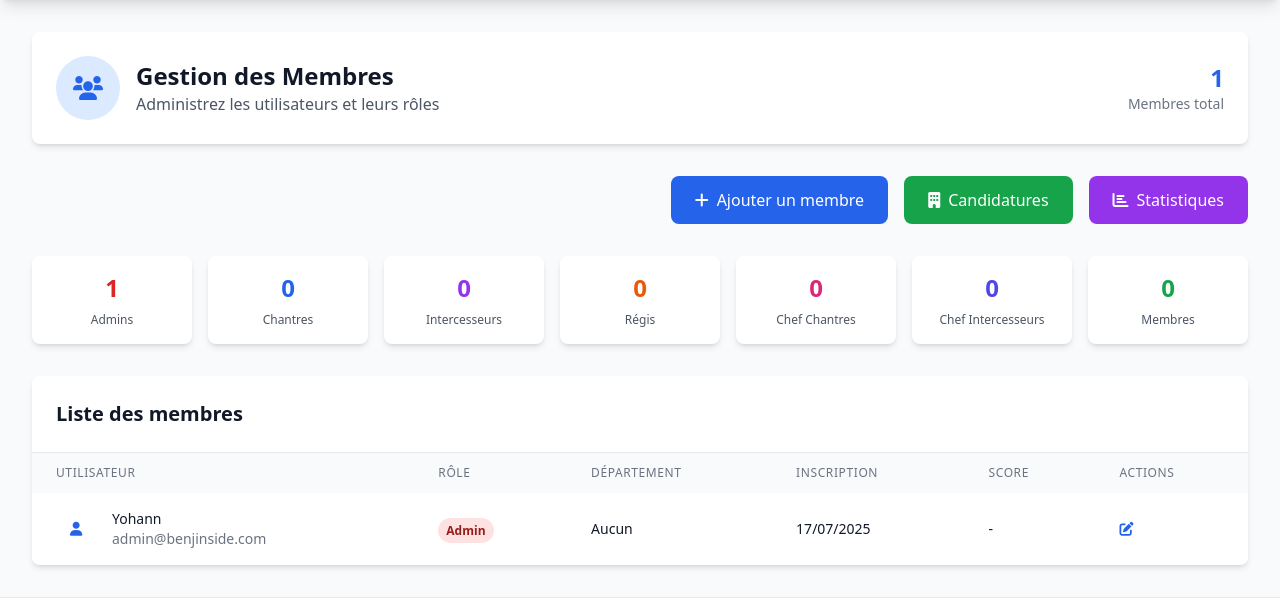
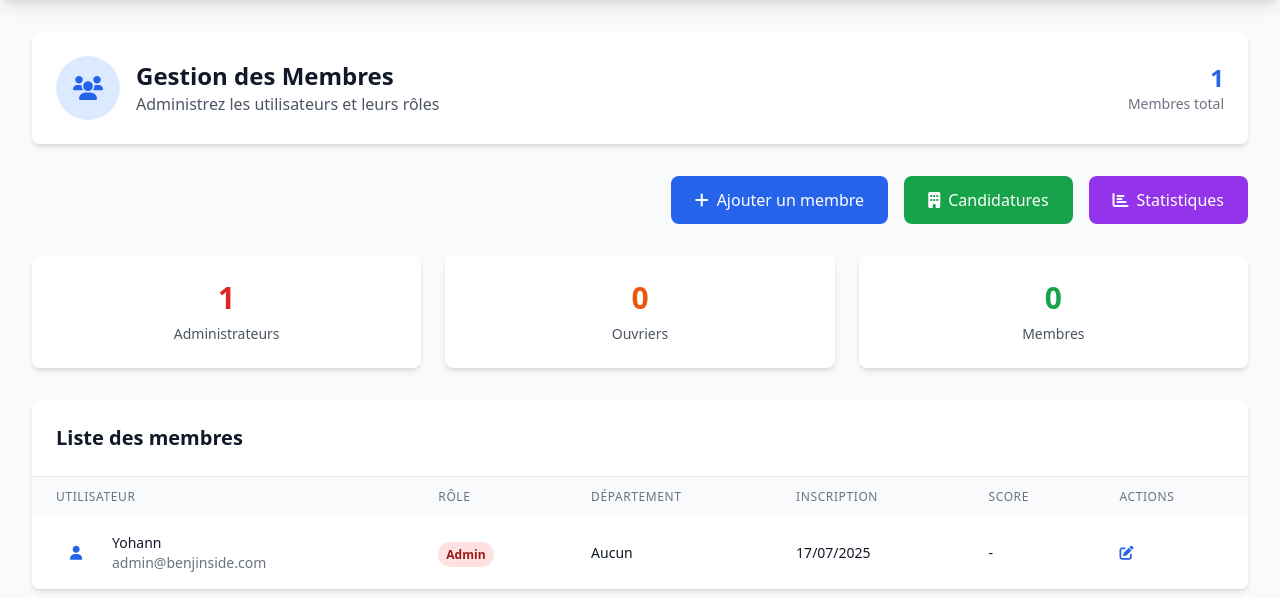
Before and after one commit to Richy-and/BENJ_SUPER, a Flask app: page /admin/members in a window 1280 px wide. Shown: the part 65-663 px from the top of the page. Run offline with Flask 3, Linux system fonts and the light colour scheme; the visitor is signed in with stand-in values (Sample User, id 1); data comes from the database, SQL or seed files in the repository; some libraries are stand-ins or nearby versions.

Commit message:
Simplify member role display on the admin dashboard for better clarity
Reduces displayed roles on the admin members page in templates/admin/members.html to admin, ouvrier, and membre.

Replit-Commit-Author: Agent
Replit-Commit-Session-Id: 565ac0b4-8b9b-4fe5-aace-b84b2958c81a
Replit-Commit-Screenshot-Url: https://storage.googleapis.com/screenshot-production-us-central1/670d1683-97da-4c4e-8755-c975f56bb6a1/565ac0b4-8b9b-4fe5-aace-b84b2958c81a/0HImAlN

```diff
--- a/templates/admin/members.html
+++ b/templates/admin/members.html
@@ -43,45 +43,22 @@
     </div>
 
     <!-- Statistics Cards -->
-    <div class="grid grid-cols-1 md:grid-cols-7 gap-4">
+    <div class="grid grid-cols-1 md:grid-cols-3 gap-6 mb-8">
         {% set admin_count = users|selectattr('role', 'equalto', 'admin')|list|length %}
-        {% set chef_count = users|selectattr('role', 'equalto', 'chef')|list|length %}
         {% set ouvrier_count = users|selectattr('role', 'equalto', 'ouvrier')|list|length %}
         {% set membre_count = users|selectattr('role', 'equalto', 'membre')|list|length %}
-        {% set chantres_count = users|selectattr('role', 'equalto', 'chantres')|list|length %}
-        {% set intercesseurs_count = users|selectattr('role', 'equalto', 'intercesseurs')|list|length %}
-        {% set regis_count = users|selectattr('role', 'equalto', 'régis')|list|length %}
-        {% set chef_chantres_count = users|selectattr('role', 'equalto', 'chef_chantres')|list|length %}
-        {% set chef_intercesseurs_count = users|selectattr('role', 'equalto', 'chef_intercesseurs')|list|length %}
-        {% set chef_regis_count = users|selectattr('role', 'equalto', 'chef_régis')|list|length %}
 
-        <div class="bg-white dark:bg-gray-800 rounded-lg shadow-md p-4 text-center">
-            <div class="text-2xl font-bold text-red-600 mb-2">{{ admin_count }}</div>
-            <div class="text-xs text-gray-600 dark:text-gray-400">Admins</div>
+        <div class="bg-white dark:bg-gray-800 rounded-lg shadow-md p-6 text-center">
+            <div class="text-3xl font-bold text-red-600 mb-2">{{ admin_count }}</div>
+            <div class="text-sm text-gray-600 dark:text-gray-400">Administrateurs</div>
         </div>
-        <div class="bg-white dark:bg-gray-800 rounded-lg shadow-md p-4 text-center">
-            <div class="text-2xl font-bold text-blue-600 mb-2">{{ chantres_count }}</div>
-            <div class="text-xs text-gray-600 dark:text-gray-400">Chantres</div>
+        <div class="bg-white dark:bg-gray-800 rounded-lg shadow-md p-6 text-center">
+            <div class="text-3xl font-bold text-orange-600 mb-2">{{ ouvrier_count }}</div>
+            <div class="text-sm text-gray-600 dark:text-gray-400">Ouvriers</div>
         </div>
-        <div class="bg-white dark:bg-gray-800 rounded-lg shadow-md p-4 text-center">
-            <div class="text-2xl font-bold text-purple-600 mb-2">{{ intercesseurs_count }}</div>
-            <div class="text-xs text-gray-600 dark:text-gray-400">Intercesseurs</div>
-        </div>
-        <div class="bg-white dark:bg-gray-800 rounded-lg shadow-md p-4 text-center">
-            <div class="text-2xl font-bold text-orange-600 mb-2">{{ regis_count }}</div>
-            <div class="text-xs text-gray-600 dark:text-gray-400">Régis</div>
-        </div>
-        <div class="bg-white dark:bg-gray-800 rounded-lg shadow-md p-4 text-center">
-            <div class="text-2xl font-bold text-pink-600 mb-2">{{ chef_chantres_count }}</div>
-            <div class="text-xs text-gray-600 dark:text-gray-400">Chef Chantres</div>
-        </div>
-        <div class="bg-white dark:bg-gray-800 rounded-lg shadow-md p-4 text-center">
-            <div class="text-2xl font-bold text-indigo-600 mb-2">{{ chef_intercesseurs_count }}</div>
-            <div class="text-xs text-gray-600 dark:text-gray-400">Chef Intercesseurs</div>
-        </div>
-        <div class="bg-white dark:bg-gray-800 rounded-lg shadow-md p-4 text-center">
-            <div class="text-2xl font-bold text-green-600 mb-2">{{ membre_count }}</div>
-            <div class="text-xs text-gray-600 dark:text-gray-400">Membres</div>
+        <div class="bg-white dark:bg-gray-800 rounded-lg shadow-md p-6 text-center">
+            <div class="text-3xl font-bold text-green-600 mb-2">{{ membre_count }}</div>
+            <div class="text-sm text-gray-600 dark:text-gray-400">Membres</div>
         </div>
     </div>
 
@@ -132,19 +109,11 @@
                         <td class="px-6 py-4 whitespace-nowrap">
                             <span class="px-2 py-1 text-xs font-semibold rounded-full
                                 {% if user.role == 'admin' %}bg-red-100 text-red-800 dark:bg-red-900 dark:text-red-200
-                                {% elif user.role == 'chef' %}bg-purple-100 text-purple-800 dark:bg-purple-900 dark:text-purple-200
                                 {% elif user.role == 'ouvrier' %}bg-orange-100 text-orange-800 dark:bg-orange-900 dark:text-orange-200
-                                {% elif user.role == 'chantres' %}bg-blue-100 text-blue-800 dark:bg-blue-900 dark:text-blue-200
-                                {% elif user.role == 'intercesseurs' %}bg-purple-100 text-purple-800 dark:bg-purple-900 dark:text-purple-200
-                                {% elif user.role == 'régis' %}bg-orange-100 text-orange-800 dark:bg-orange-900 dark:text-orange-200
-                                {% elif user.role == 'chef_chantres' %}bg-pink-100 text-pink-800 dark:bg-pink-900 dark:text-pink-200
-                                {% elif user.role == 'chef_intercesseurs' %}bg-indigo-100 text-indigo-800 dark:bg-indigo-900 dark:text-indigo-200
-                                {% elif user.role == 'chef_régis' %}bg-yellow-100 text-yellow-800 dark:bg-yellow-900 dark:text-yellow-200
                                 {% else %}bg-green-100 text-green-800 dark:bg-green-900 dark:text-green-200{% endif %}">
-                                {% if user.role == 'chef_chantres' %}Chef Chantres
-                                {% elif user.role == 'chef_intercesseurs' %}Chef Intercesseurs
-                                {% elif user.role == 'chef_régis' %}Chef Régis
-                                {% else %}{{ user.role.title() }}{% endif %}
+                                {% if user.role == 'admin' %}Admin
+                                {% elif user.role == 'ouvrier' %}Ouvrier
+                                {% else %}Membre{% endif %}
                             </span>
                         </td>
                         <td class="px-6 py-4 whitespace-nowrap text-sm text-gray-900 dark:text-white">
@@ -214,14 +183,7 @@
                             class="w-full px-3 py-2 border border-gray-300 dark:border-gray-600 rounded-lg
                                    bg-white dark:bg-gray-700 text-gray-900 dark:text-white">
                         <option value="membre">Membre</option>
-                        <option value="chantres">Chantres</option>
-                        <option value="intercesseurs">Intercesseurs</option>
-                        <option value="régis">Régis</option>
-                        <option value="chef_chantres">Chef des Chantres</option>
-                        <option value="chef_intercesseurs">Chef des Intercesseurs</option>
-                        <option value="chef_régis">Chef de la Régis</option>
                         <option value="ouvrier">Ouvrier</option>
-                        <option value="chef">Chef</option>
                         <option value="admin">Admin</option>
                     </select>
                 </div>
@@ -333,14 +295,7 @@
                             class="w-full px-3 py-2 border border-gray-300 dark:border-gray-600 rounded-lg
                                    bg-white dark:bg-gray-700 text-gray-900 dark:text-white">
                         <option value="membre">Membre</option>
-                        <option value="chantres">Chantres</option>
-                        <option value="intercesseurs">Intercesseurs</option>
-                        <option value="régis">Régis</option>
-                        <option value="chef_chantres">Chef des Chantres</option>
-                        <option value="chef_intercesseurs">Chef des Intercesseurs</option>
-                        <option value="chef_régis">Chef de la Régis</option>
                         <option value="ouvrier">Ouvrier</option>
-                        <option value="chef">Chef</option>
                         <option value="admin">Admin</option>
                     </select>
                 </div>
```
